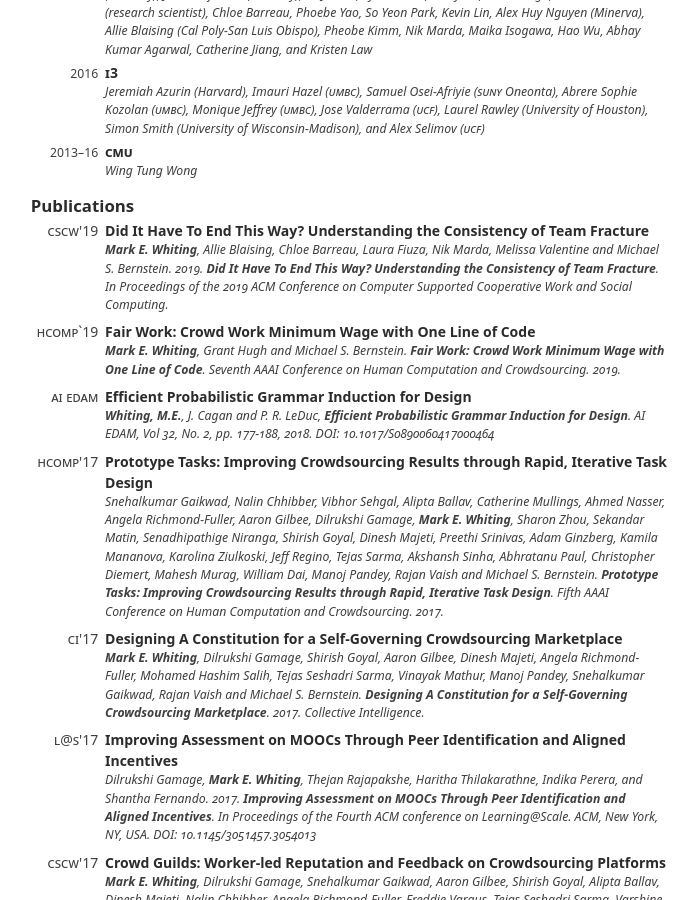
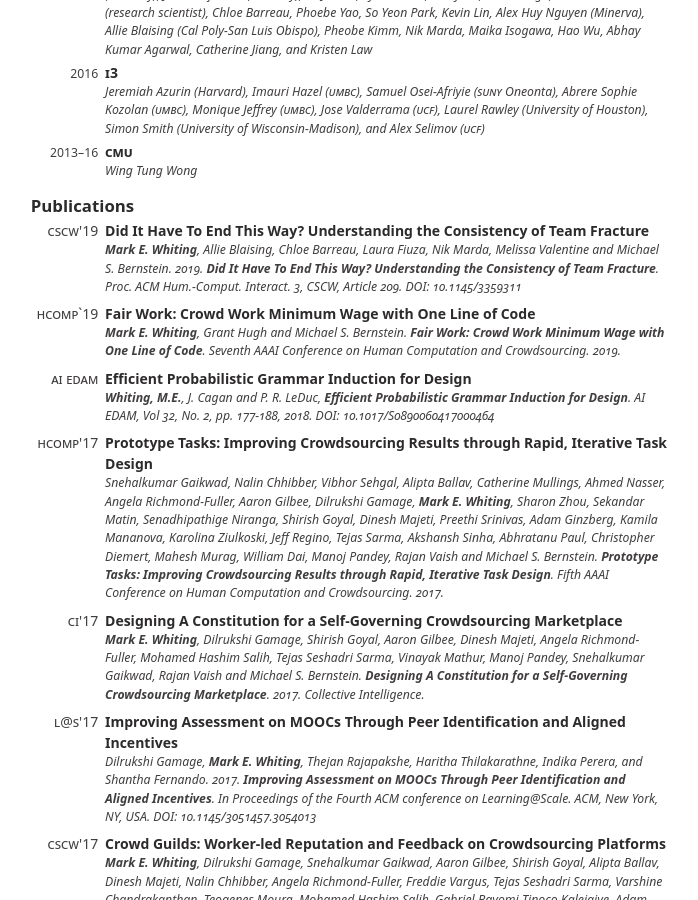
Before and after one commit to markwhiting/Whiting.me, a Jekyll site: the page built from cv.html, in a window 1280 px wide and 900 px high, scrolled down 1013 px. Shown: the whole window, without its empty margins (291-989 px from the left). Built offline with Jekyll 4.4.1, drawn with Linux system fonts in a browser that asks for light colours.

Commit message:
Updated refs

```diff
--- a/cv.html
+++ b/cv.html
@@ -121,8 +121,10 @@
       <p class="light note">
         <strong>Mark E. Whiting</strong>, Allie Blaising, Chloe Barreau, Laura Fiuza, Nik Marda, Melissa Valentine and Michael S. Bernstein. 2019.
         <strong>Did It Have To End This Way? Understanding the Consistency of Team Fracture</strong
-        >. In Proceedings of the 2019 ACM Conference on Computer Supported
-        Cooperative Work and Social Computing.</p>
+        >. Proc. ACM Hum.-Comput. Interact. 3, CSCW, Article 209. DOI:
+        <a href="https://doi.org/10.1145/3359311"
+          >10.1145/3359311</a
+        ></p>
     </td>
   </tr>
   <tr>
```
